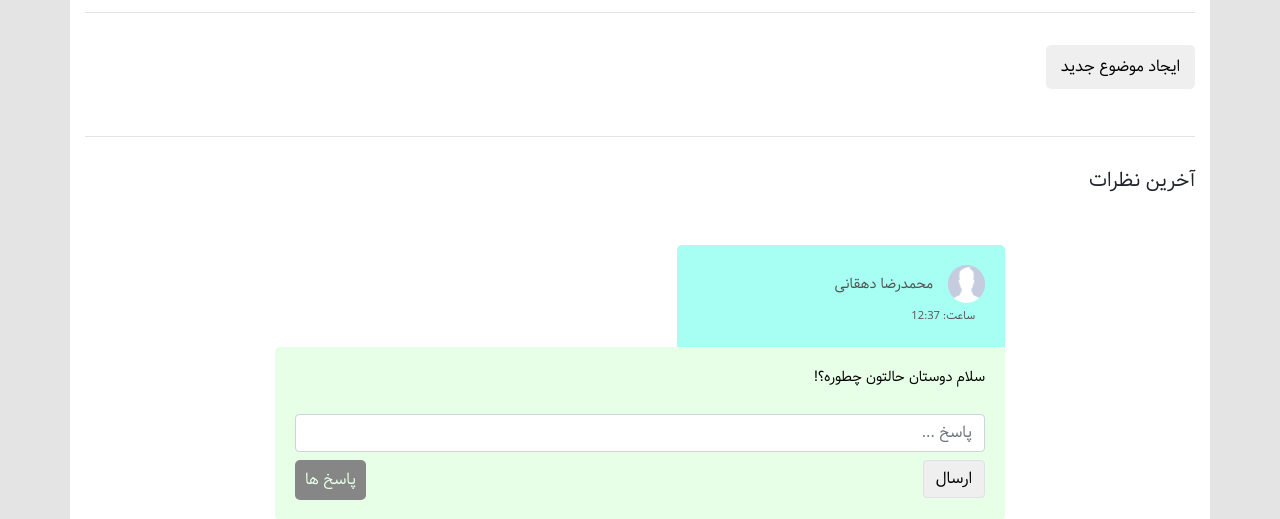
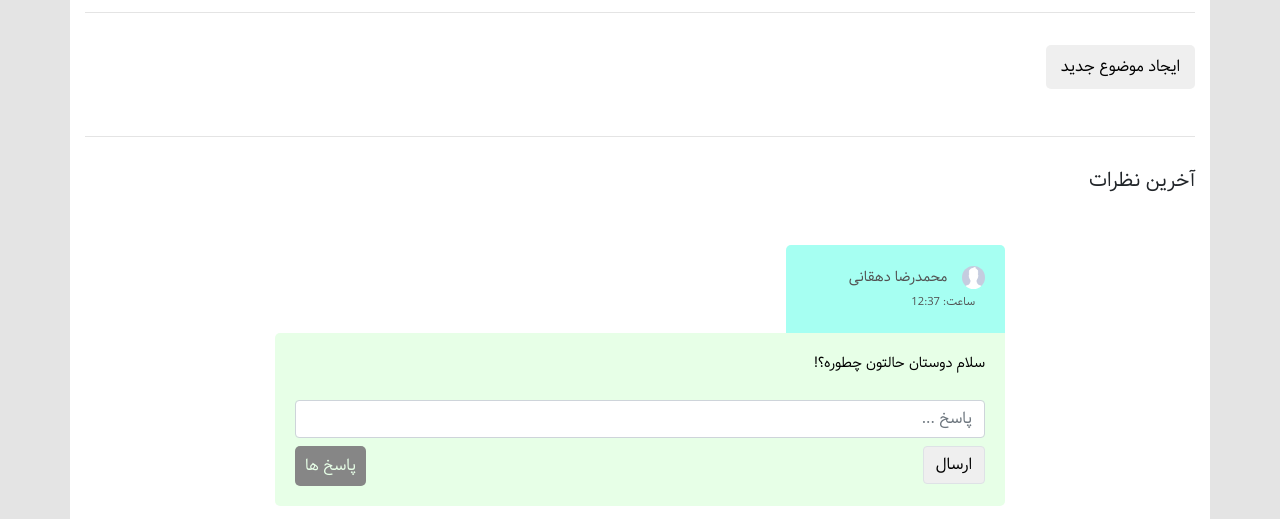
Before and after one commit to mreza-dehghani/dr-ahmadi, a plain HTML site: page community.html in a window 1280 px wide. Shown: the part 288-807 px from the top of the page. Drawn offline with nearby package versions, Linux system fonts and the light colour scheme; no server answers.

Commit message:
last modified

```diff
--- a/stylesheet/community.scss
+++ b/stylesheet/community.scss
@@ -769,8 +769,8 @@ footer {
         }
 
         .user-id {
-            width: 45%;
-            min-width: 45%;
+            width: 30%;
+            min-width: 30%;
             padding: 20px;
             img {
                 width: 13%;
```
Also changed, not shown: stylesheet/community.css, 1 other file.
